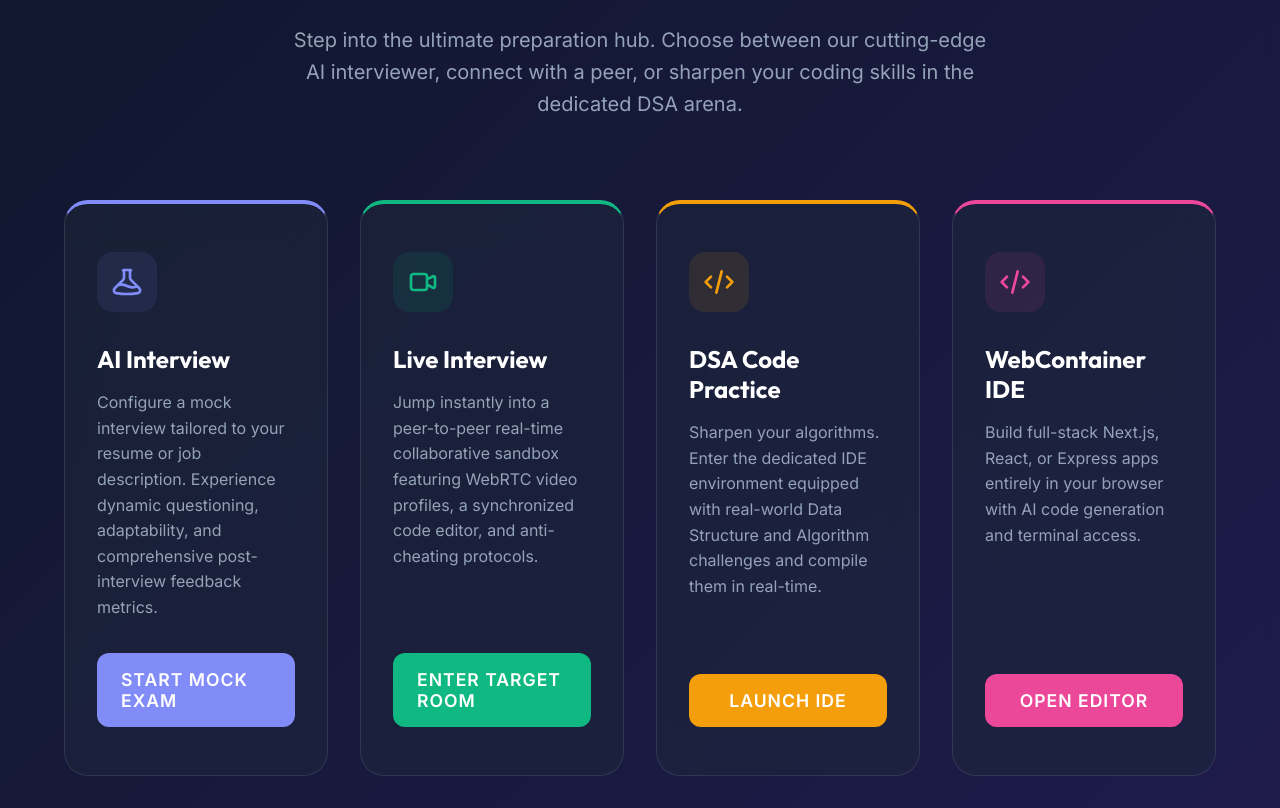
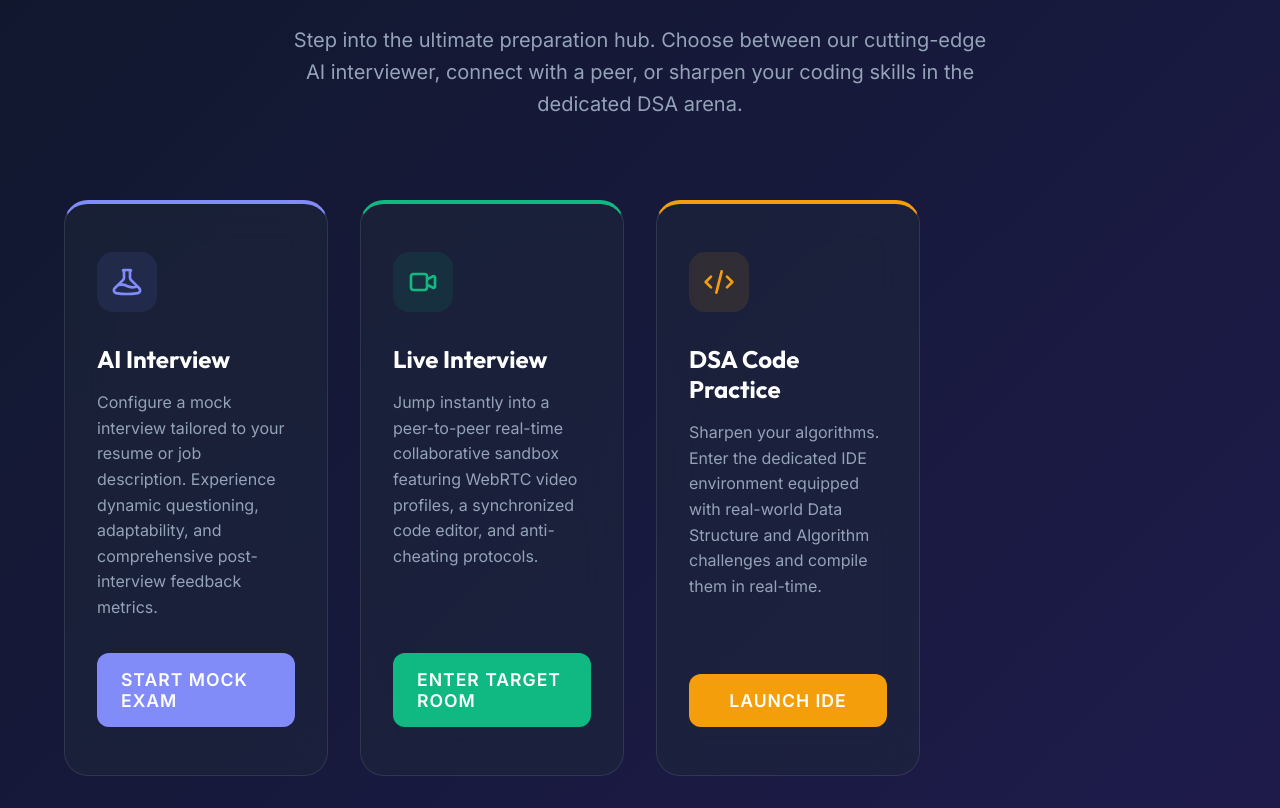
Before and after one commit to PritishKhokrale/aiva-interview-platform, a Flask app: page / in a window 1280 px wide. Shown: the part 271-1079 px from the top of the page. Run offline with Flask 3, Linux system fonts and the light colour scheme.

Commit message:
Remove dead code_editor_page route from landing HTML

```diff
--- a/frontend/templates/landing.html
+++ b/frontend/templates/landing.html
@@ -293,15 +293,7 @@
                 <div class="launch-btn">Launch IDE</div>
             </a>
 
-            <!-- Feature 4: WebContainer Editor -->
-            <a href="{{ url_for('code_editor_page') }}" class="action-card card-vibe">
-                <div class="icon">
-                    <svg fill="none" stroke="currentColor" viewBox="0 0 24 24"><path stroke-linecap="round" stroke-linejoin="round" stroke-width="2" d="M10 20l4-16m4 4l4 4-4 4M6 16l-4-4 4-4"></path></svg>
-                </div>
-                <h3>WebContainer IDE</h3>
-                <p>Build full-stack Next.js, React, or Express apps entirely in your browser with AI code generation and terminal access.</p>
-                <div class="launch-btn">Open Editor</div>
-            </a>
+
         </div>
     </section>
 
```
